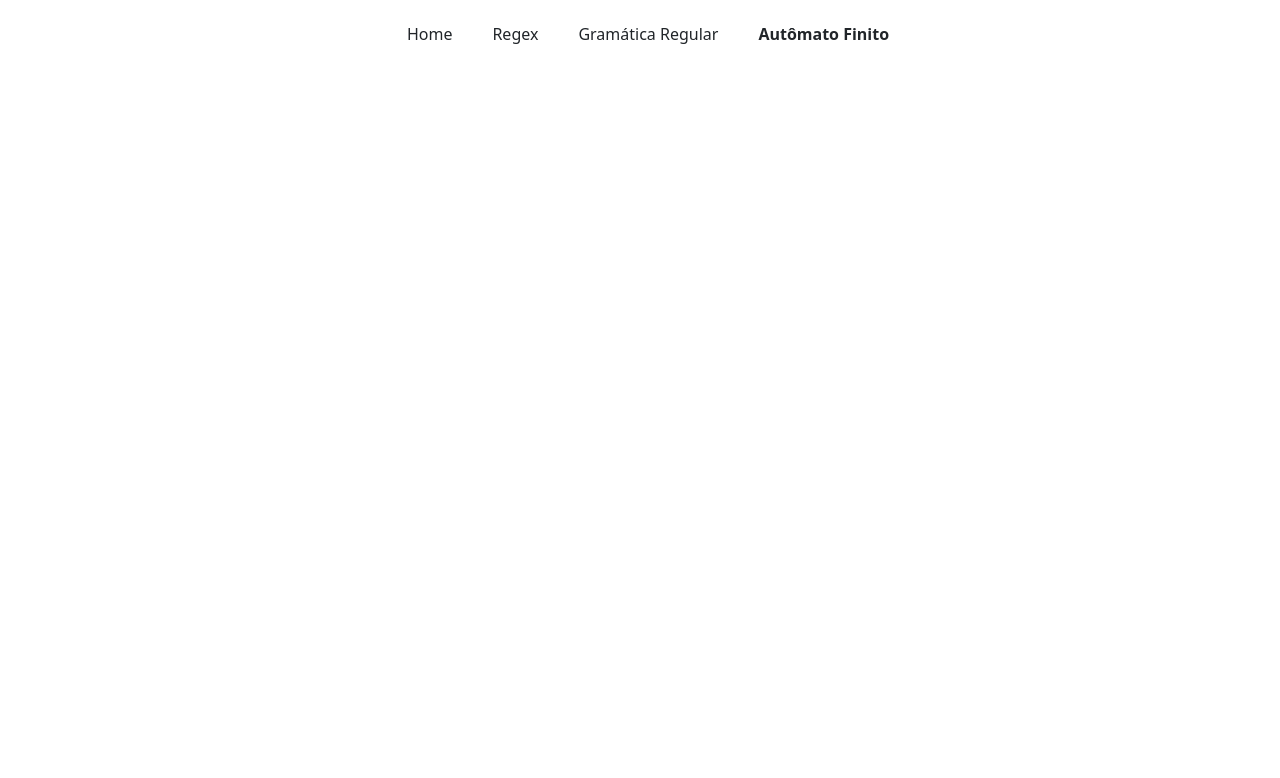
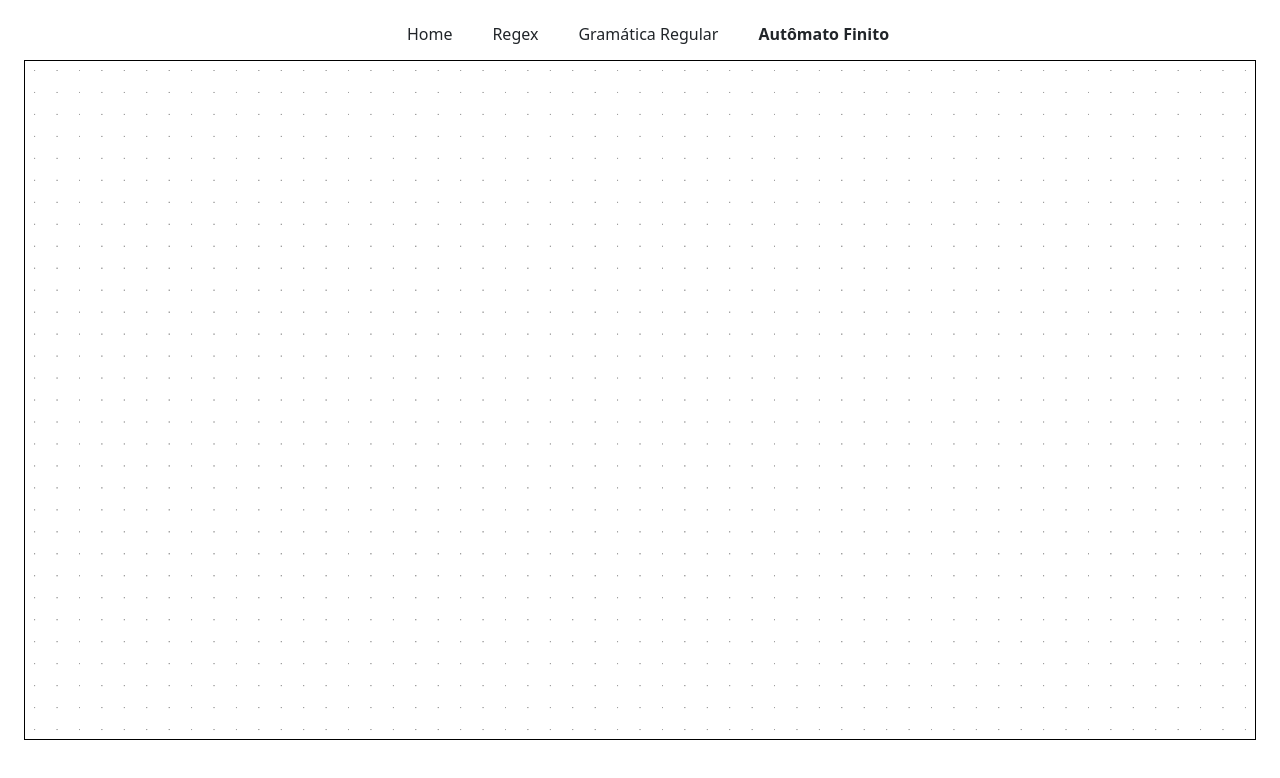
Before and after one commit to Igorjr19/clone-flap, a React (Vite) app: page /#/FiniteAutomata in a window 1280 px wide. Shown: the top 778 px of the page. Built offline with nearby package versions, Linux system fonts and the light colour scheme.

Commit message:
Create canvas to use on finite automata

```diff
--- /dev/null
+++ b/src/components/canvas/canvas.tsx
@@ -0,0 +1,58 @@
+import { useEffect } from 'react';
+
+interface CanvasProps {
+  theme: 'light' | 'dark';
+  height?: number | string;
+  width?: number | string;
+}
+
+function Canvas(props: CanvasProps) {
+  const drawPaperBackground = (canvas: HTMLCanvasElement) => {
+    const ctx = canvas.getContext('2d');
+    if (!ctx) return;
+
+    ctx.clearRect(0, 0, canvas.width, canvas.height);
+
+    ctx.fillStyle =
+      props.theme === 'light'
+        ? 'rgba(0, 0, 0, 0.5)'
+        : 'rgba(255, 255, 255, 0.5)';
+
+    const spacing = 35;
+
+    const centerX = canvas.width / 2;
+    const centerY = canvas.height / 2;
+
+    const startX = centerX % spacing;
+    const startY = centerY % spacing;
+
+    for (let x = startX; x < canvas.width; x += spacing) {
+      for (let y = startY; y < canvas.height; y += spacing) {
+        ctx.beginPath();
+        ctx.ellipse(x, y, 1, 1, 0, 0, 2 * Math.PI);
+        ctx.fill();
+      }
+    }
+  };
+
+  useEffect(() => {
+    const canvas = document.querySelector('canvas');
+    if (!canvas) return;
+    drawPaperBackground(canvas);
+  }, [props.theme]);
+
+  return (
+    <canvas
+      height={props.height}
+      width={props.width}
+      style={{
+        border: '1px solid ' + (props.theme === 'light' ? 'black' : 'white'),
+        width: '100%',
+        height: '100%',
+        margin: 0,
+      }}
+    ></canvas>
+  );
+}
+
+export default Canvas;
--- a/src/pages/finite-automata/finite-automata.tsx
+++ b/src/pages/finite-automata/finite-automata.tsx
@@ -1,13 +1,74 @@
-import React from 'react';
+import React, { useEffect, useState } from 'react';
+import { Container, Dropdown } from 'react-bootstrap';
+import Canvas from '../../components/canvas/canvas';
 
 interface FiniteAutomataProps {
   theme: 'light' | 'dark';
 }
 
+interface ContextMenu {
+  x: number;
+  y: number;
+}
+
 const FiniteAutomata: React.FC<FiniteAutomataProps> = (
   props: FiniteAutomataProps,
 ) => {
-  return <></>;
+  const [showMenu, setShowMenu] = useState(false);
+  const [contextMenu, setContextMenu] = useState<ContextMenu>({
+    x: 0,
+    y: 0,
+  });
+
+  const handleContextMenu = (event: React.MouseEvent) => {
+    event.preventDefault();
+    setShowMenu(true);
+    setContextMenu({
+      x: event.clientX,
+      y: event.clientY,
+    });
+  };
+
+  const handleClickOutside = () => {
+    if (showMenu) {
+      setShowMenu(false);
+    }
+  };
+
+  useEffect(() => {
+    document.addEventListener('click', handleClickOutside);
+    return () => {
+      document.removeEventListener('click', handleClickOutside);
+    };
+  }, [showMenu]);
+
+  return (
+    <Container
+      fluid
+      className="d-flex justify-content-center align-items-center"
+      style={{
+        height: '85vh',
+      }}
+      onContextMenu={handleContextMenu}
+    >
+      <Canvas width={1920} height={1080} theme={props.theme}></Canvas>
+      {showMenu && (
+        <Dropdown.Menu
+          show
+          style={{
+            position: 'absolute',
+            top: contextMenu.y,
+            left: contextMenu.x,
+            zIndex: 1000,
+          }}
+        >
+          <Dropdown.Item>Adicionar círculo</Dropdown.Item>
+          <Dropdown.Item>Adicionar link</Dropdown.Item>
+          <Dropdown.Item>Remover elemento</Dropdown.Item>
+        </Dropdown.Menu>
+      )}
+    </Container>
+  );
 };
 
 export default FiniteAutomata;
```
